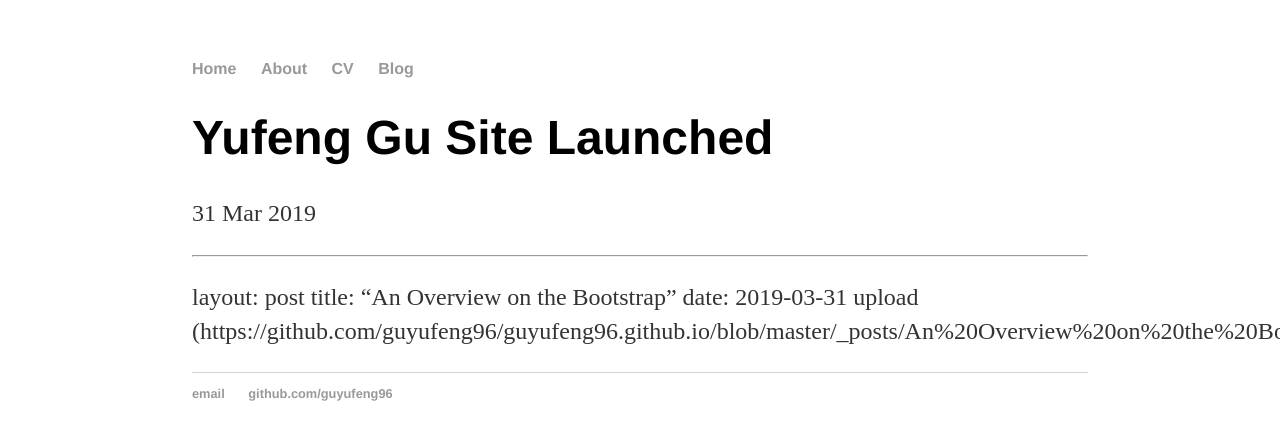
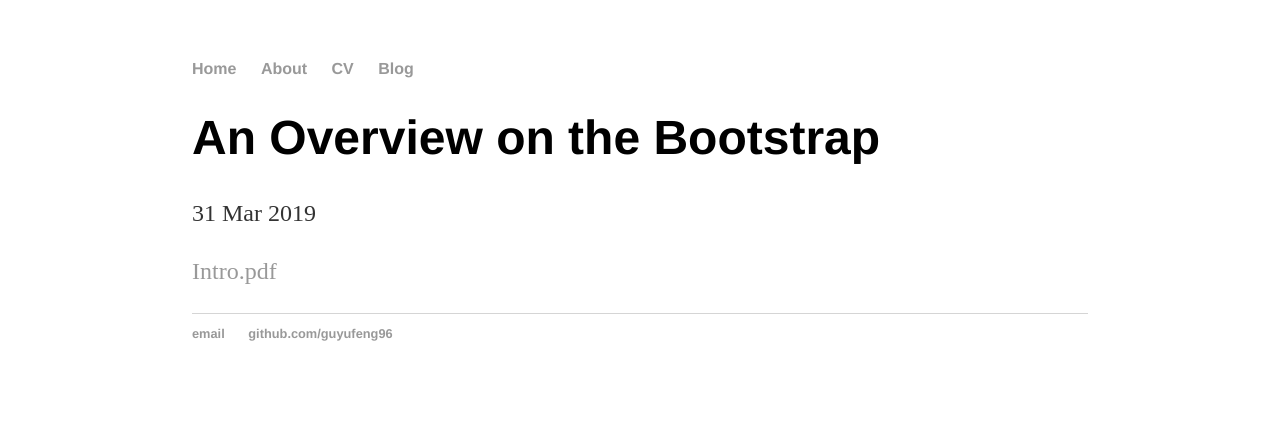
Before and after one commit to guyufeng96/guyufeng.github.io, a Jekyll site: the page built from _posts/2019-03-31-yufeng-gu-site-launched.md, in a window 1280 px wide. Shown: the top 440 px of the page. Built offline with Jekyll 4.4.1, drawn with Linux system fonts in a browser that asks for light colours; our own code applies the rules of GitHub Pages for plain Markdown files.

Commit message:
Update 2019-03-31-yufeng-gu-site-launched.md

```diff
--- a/_posts/2019-03-31-yufeng-gu-site-launched.md
+++ b/_posts/2019-03-31-yufeng-gu-site-launched.md
@@ -2,4 +2,5 @@
 layout: post
 title: "An Overview on the Bootstrap"
 date: 2019-03-31
-upload (https://github.com/guyufeng96/guyufeng96.github.io/blob/master/_posts/An%20Overview%20on%20the%20Bootstrap.pdf)
+---
+[Intro.pdf](http://guyufeng96.github.io/An Overview on the Bootstrap.pdf)
```
